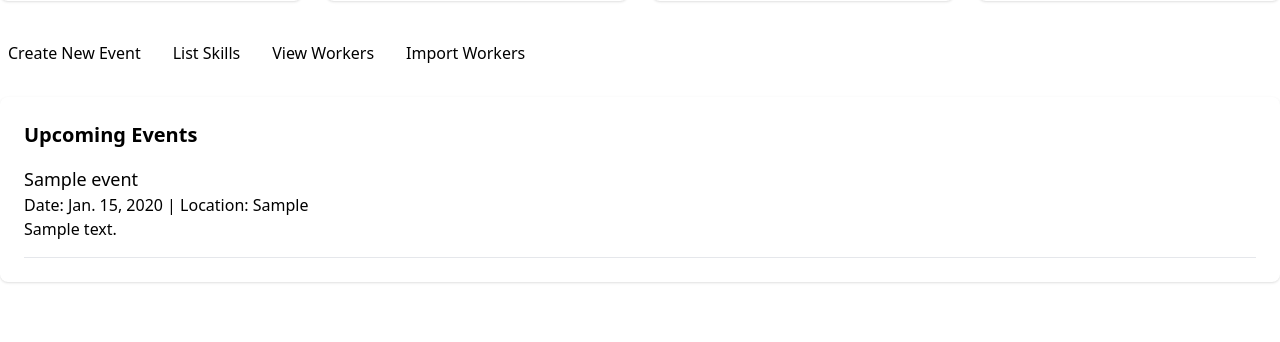
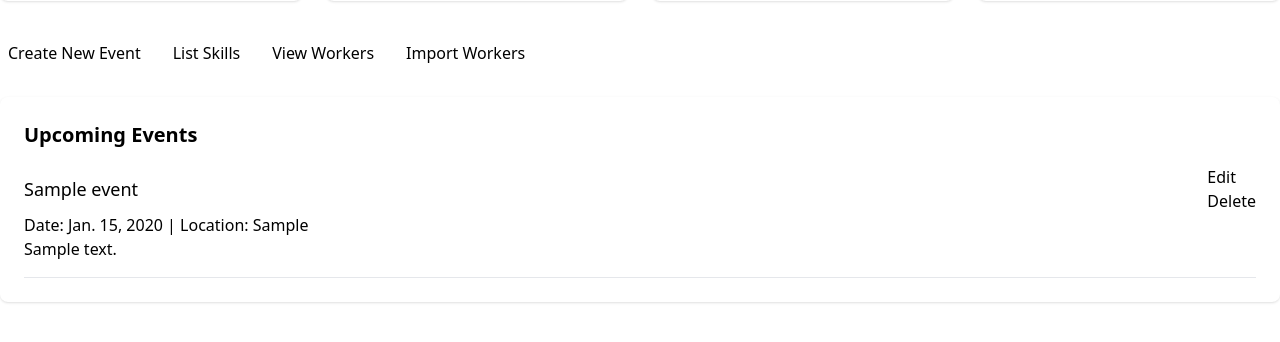
Before and after one commit to castle-murray/callman, a Django app: page / in a window 1280 px wide. Shown: the part 211-553 px from the top of the page. Run offline with Django 5.2, Linux system fonts and the light colour scheme; a user stored in the database is signed in; tables that the repository leaves empty hold one stand-in row (values such as "Sample post"); parts of the project's set-up code (start-up, migrations or seed data) failed here and were passed over; some libraries are stand-ins or nearby versions.

Commit message:
edit / delete events. corrected forms.py class tags.

```diff
--- a/callManager/forms.py
+++ b/callManager/forms.py
@@ -1,6 +1,6 @@
 from django.contrib.auth.models import User
 from django import forms
-from .models import Event, CallTime, LaborRequirement, LaborType, Worker, Company
+from .models import Event, CallTime, LaborRequirement, LaborType, Worker
 
 class LaborTypeForm(forms.ModelForm):
     class Meta:
--- a/callManager/templates/callManager/manager_dashboard.html
+++ b/callManager/templates/callManager/manager_dashboard.html
@@ -41,9 +41,20 @@
         {% if events %}
             <div class="space-y-4">
                 {% for event in events %}
+                    <div class="border-b pb-4 dark:border-dark-border-dark">
+                        <div class="flex justify-between items-center">
                             <a href="{% url 'event_detail' event.slug %}" class="text-primary hover:underline dark:text-dark-text-blue dark:hover:text-dark-primary-hover">
-                        <div class="border-b pb-4 dark:border-dark-border-dark">
                                 <h3 class="text-lg font-medium text-text-primary dark:text-dark-text-tertiary">{{ event.event_name }}</h3>
+                            </a>
+                            <div class="space-x-2">
+                                <a href="{% url 'edit_event' event.slug %}" class="bg-primary text-dark-text-primary px-2 py-1 rounded hover:bg-primary-hover dark:bg-dark-primary dark:hover:bg-dark-primary-hover">Edit</a>
+                                <form method="post" action="{% url 'delete_event' event.slug %}" class="inline">
+                                    {% csrf_token %}
+                                    <button type="submit" class="bg-danger text-dark-text-primary px-2 py-1 rounded hover:bg-danger-hover dark:bg-dark-danger dark:hover:bg-dark-danger-hover"
+                                            onclick="return confirm('Are you sure you want to delete this event? This will also delete associated call times and labor requirements.');">Delete</button>
+                                </form>
+                            </div>
+                        </div>
                         <p class="text-text-secondary dark:text-dark-text-secondary">
                             {% if event.is_single_day %}
                                 Date: {{ event.start_date }}
@@ -54,7 +65,6 @@
                         </p>
                         <p class="text-text-secondary dark:text-dark-text-secondary">{{ event.event_description|default:"No description provided" }}</p>
                     </div>
-                    </a>
                 {% endfor %}
             </div>
         {% else %}
--- a/callManager/urls.py
+++ b/callManager/urls.py
@@ -5,6 +5,8 @@ urlpatterns = [
     path('confirm/<uuid:token>/', views.confirm_assignment, name='confirm_assignment'),
     path('event/create/', views.create_event, name='create_event'),
     path('event/<slug:slug>/', views.event_detail, name='event_detail'),
+    path('event/<slug:slug>/edit/', views.edit_event, name='edit_event'),
+    path('event/<slug:slug>/delete/', views.delete_event, name='delete_event'),
     path('labor-type/create/', views.create_labor_type, name='create_labor_type'),
     path('event/<slug:slug>/add-call/', views.add_call_time, name='add_call_time'),
     path('call/<slug:slug>/add-labor/', views.add_labor_to_call, name='add_labor_to_call'),
--- a/callManager/views.py
+++ b/callManager/views.py
@@ -133,6 +133,33 @@ def event_detail(request, slug):
         return render(request, 'callManager/event_detail.html', context)
     context = {'event': event,'call_times': call_times,'labor_counts': labor_counts}
     return render(request, 'callManager/event_detail.html', context)
+
+
+@login_required
+def edit_event(request, slug):
+    manager = request.user.manager
+    event = get_object_or_404(Event, slug=slug, company=manager.company)
+    if request.method == "POST":
+        form = EventForm(request.POST, instance=event)
+        if form.is_valid():
+            form.save()
+            return redirect('manager_dashboard')
+    else:
+        form = EventForm(instance=event)
+    context = {
+        'form': form,
+        'event': event,
+    }
+    return render(request, 'callManager/edit_event.html', context)
+
+@login_required
+def delete_event(request, slug):
+    manager = request.user.manager
+    event = get_object_or_404(Event, slug=slug, company=manager.company)
+    if request.method == "POST":
+        event.delete()
+        return redirect('manager_dashboard')
+    return redirect('manager_dashboard')  # Fallback for GET requests
 
 
 @login_required
```
Also changed, not shown: callManager/templates/callManager/edit_event.html (added, +17 -0 lines). Lines whose indentation alone changed are shown as unchanged.
